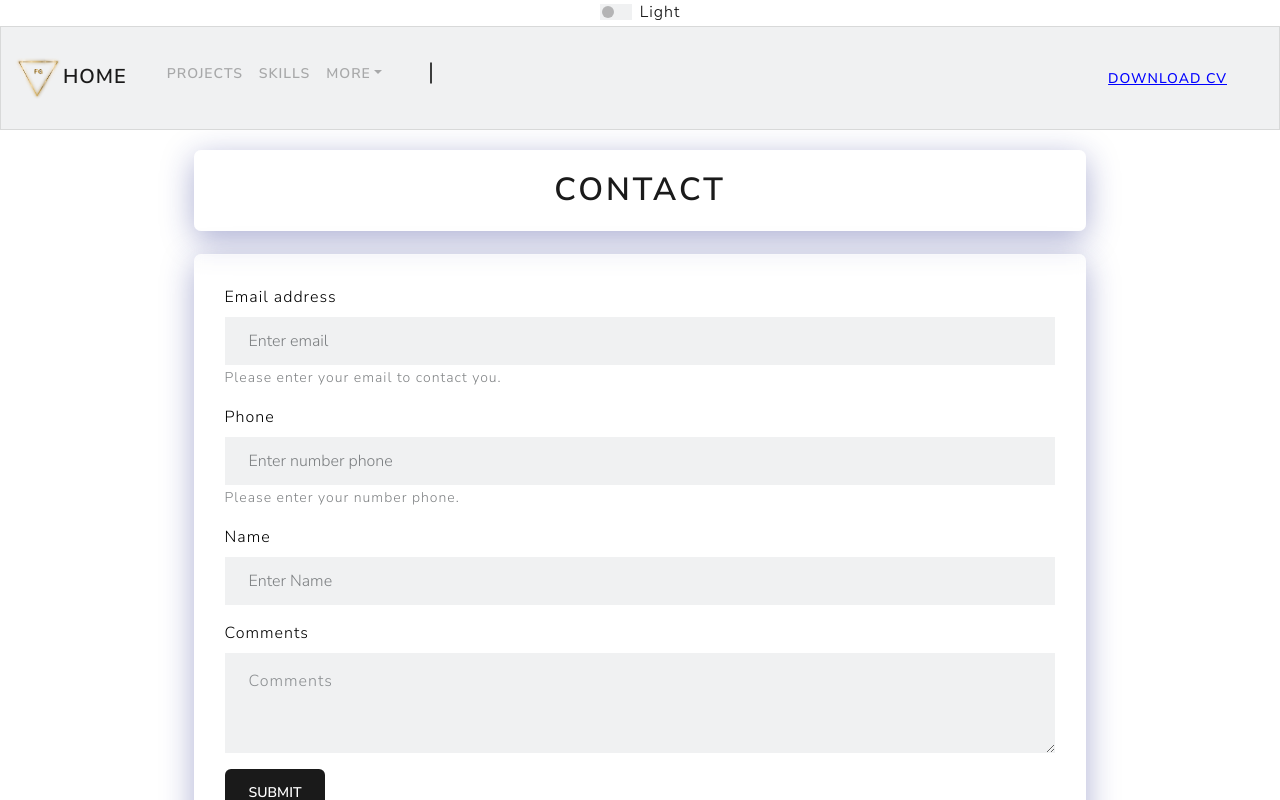
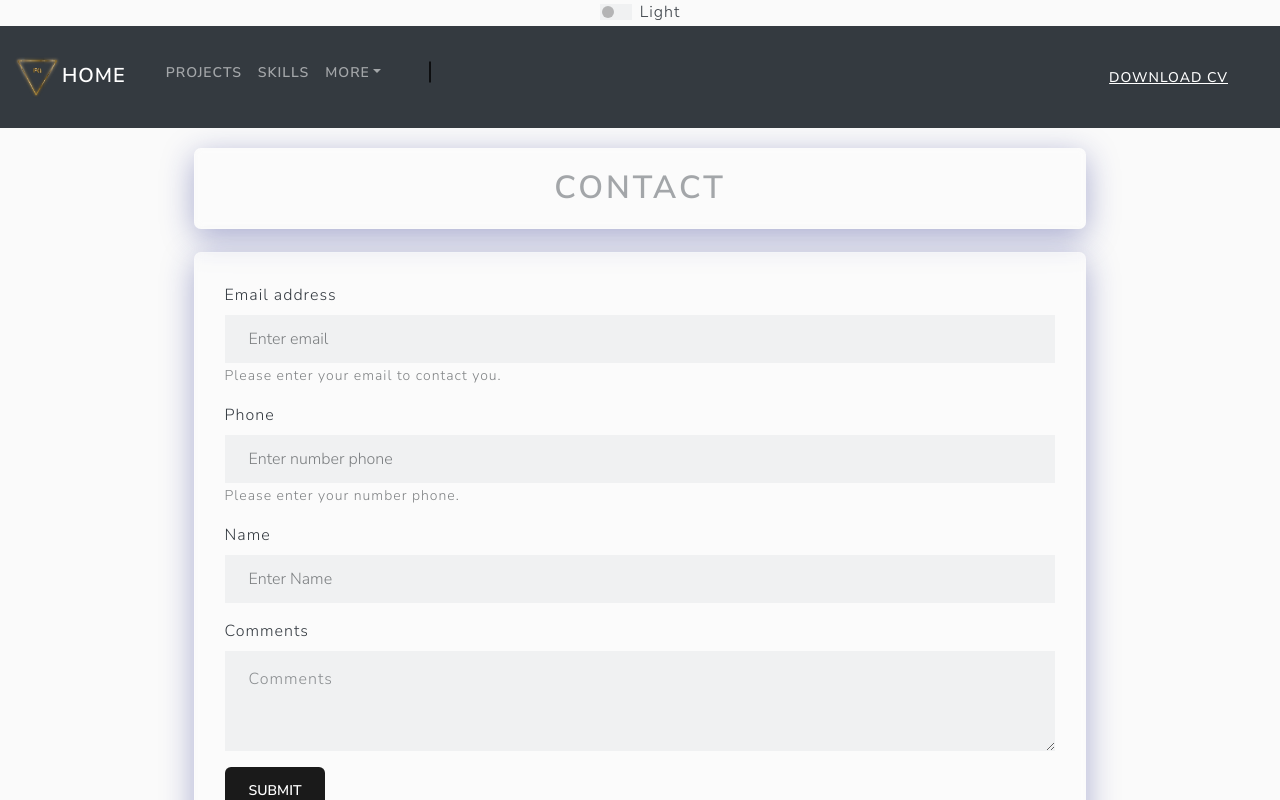
Before and after one commit to fabian1718/portafolio-fabian, a React (Vite) app: page /#/ in a window 1280 px wide. Both pictures are taken after a click on the button "CONTACT". Shown: the top 800 px of the page. Built offline with nearby package versions, Linux system fonts and the light colour scheme.

Commit message:
mode dark v2

```diff
--- a/src/App.jsx
+++ b/src/App.jsx
@@ -15,13 +15,13 @@ import { useState } from 'react'
 function App() {
 
   const themeDefault = {
-    background: "white",
-    color: "black"
+    background: "#FAFAFA",
+    color: "#343A40"
   }
 
   const themeBlack = {
-    background: "black",
-    color: "white"
+    background: "#343A40",
+    color: "#FAFAFA"
   }
 
   const [theme, setTheme] = useState(themeDefault)
@@ -43,8 +43,7 @@ function App() {
   return (
     <HashRouter>
       <div>
-        <div className="App">
-          <Form className='container-btn-theme'>
+           <Form className='container-btn-theme '>
             <Form.Check
                 type="switch"
                 id="custom-switch"
@@ -54,7 +53,6 @@ function App() {
                 onClick= { changeState }
             />
           </Form>
-      </div>
 
         <NavBar />
         <Routes>
--- a/src/components/Footer.jsx
+++ b/src/components/Footer.jsx
@@ -8,7 +8,7 @@ const Footer = () => {
         <div className='footer'>
             <p>copyright©Fabian FullStack</p>
             <p>Phone: +57 3148218808</p>
-            <a href="https://mail.google.com/mail/u/0/#inbox" target="_blank">Email: fagodu5@gmail.com</a>
+            <a style={{color:'blue'}} href="https://mail.google.com/mail/u/0/#inbox" target="_blank">Email: fagodu5@gmail.com</a>
             <a
                 className='linkedin'
                 href='https://www.linkedin.com/public-profile/settings?trk=d_flagship3_profile_self_view_public_profile'
--- a/src/components/NavBar.jsx
+++ b/src/components/NavBar.jsx
@@ -1,3 +1,5 @@
+import { useState } from 'react'
+import Form from 'react-bootstrap/Form';
 import Container from 'react-bootstrap/Container';
 import Nav from 'react-bootstrap/Nav';
 import Navbar from 'react-bootstrap/Navbar';
@@ -8,6 +10,33 @@ import '../styles/Navbar.css'
 import TextAnimate from './TextAnimate';
 
 const submit = () => {
+
+  // const themeDefault = {
+  //   background: "#FAFAFA",
+  //   color: "#343A40"
+  // }
+
+  // const themeBlack = {
+  //   background: "#343A40",
+  //   color: "#FAFAFA"
+  // }
+
+  // const [theme, setTheme] = useState(themeDefault)
+  // const [ isOn, setIsOn ] = useState(false)
+
+  // document.body.style = `background: ${theme.background}`
+  // document.body.style.color = `${theme.color}`;
+
+  // const changeState = () => {
+  //   if (isOn) {
+  //     setTheme(themeDefault);
+  //     setTheme
+  //   }
+  //   else {
+  //     setTheme(themeBlack);
+  //   }
+  // }
+
   swal(
       {
           title:"currículum vitae",
@@ -20,9 +49,9 @@ const submit = () => {
 }
 
 const NavBar = () => {
-
+  // light - dark
   return (
-      <Navbar sticky="top" bg="light" expand="lg">
+      <Navbar sticky="top" bg='dark' variant="dark" expand="lg">
         <Container fluid>
           <Navbar.Brand href="/"><img style={{width:50}} src={logo} alt="" />Home</Navbar.Brand>
           <Navbar.Toggle aria-controls="navbarScroll" />
@@ -44,7 +73,21 @@ const NavBar = () => {
               <Nav.Link href="#" disabled> <TextAnimate /></Nav.Link>
             </Nav>
 
-            <a onClick={submit} className='download-cv-navbar' href='/CvFabianGonzalez.pdf' download>DOWNLOAD CV</a>
+
+
+            <a style={{color:'white'}} onClick={submit} className='download-cv-navbar' href='/CvFabianGonzalez.pdf' download>DOWNLOAD CV</a>
+
+            {/* <Form className='container-btn-theme '>
+              <Form.Check
+                type="switch"
+                id="custom-switch"
+                label={isOn ? "Dark" : "Light" }
+                checked= {isOn}
+                onChange={res => setIsOn(res.target.checked)}
+                onClick= { changeState }
+              />
+            </Form> */}
+
           </Navbar.Collapse>
         </Container>
       </Navbar>
--- a/src/components/TextAnimate.jsx
+++ b/src/components/TextAnimate.jsx
@@ -4,7 +4,7 @@ import '../styles/TextAnimate.css'
 const TextAnimate = () => {
     return (
         <div>
-            <p className="line anim-typewriter text-animate"><b>Fabian gonzalez </b> <span>Full-Stack</span></p>
+            <p className="line anim-typewriter text-animate"><b style={{color:'#A3A6A9'}}>Fabian gonzalez </b> <span>Full-Stack</span></p>
         </div>
     );
 };
--- a/src/pages/ContactMe.jsx
+++ b/src/pages/ContactMe.jsx
@@ -28,7 +28,7 @@ const ContactMe = () => {
 
   return (
     <Container className="conatainer-form">
-      <h1>CONTACT</h1>
+      <h1 style={{color:'#A3A6A9'}}>CONTACT</h1>
     <Form onSubmit={handleSubmit(submit)} className="form">
       <Form.Group className="mb-3" controlId="formBasicEmail">
         <Form.Label>Email address</Form.Label>
--- a/src/pages/Projects.jsx
+++ b/src/pages/Projects.jsx
@@ -10,7 +10,7 @@ const Projects = () => {
             <Container>
 
             <div className="body__page flex">
-                    <h1>Projects</h1>
+                    <h1 style={{color:'#A3A6A9'}}>Projects</h1>
                 <section className="container__card" id='skill'>
                     <div className="card c1">
                         <div className="icon">
--- a/src/pages/Skills.jsx
+++ b/src/pages/Skills.jsx
@@ -5,7 +5,7 @@ import Skill from '../components/Skill';
 const Skills = () => {
     return (
         <div className='coantainer-skills'>
-            <h1>Skills</h1>
+            <h1 style={{color:'#A3A6A9'}}>Skills</h1>
             <Skill />
         </div>
     );
--- a/src/styles/App.css
+++ b/src/styles/App.css
@@ -2,3 +2,11 @@
     display: flex;
     justify-content:center;
 }
+
+.change-bg{
+    background: red;
+}
+
+#custom-switch:hover{
+    cursor: pointer;
+}
--- a/src/styles/Footer.css
+++ b/src/styles/Footer.css
@@ -5,7 +5,7 @@
     align-items: center;
     padding: 10px;
     width: 99%;
-    border-top: solid 1px #eee;
+    border-top: solid 1px #A3A6A9;
 }
 
 .footer button {
--- a/src/styles/Project.css
+++ b/src/styles/Project.css
@@ -10,7 +10,7 @@
     margin-top: 30px;
 }
 
-.container-projects h1{
+/* .container-projects h1{
         background: rgba(255, 254, 254, 0.25);
         box-shadow: 0 8px 32px 0 rgba( 31, 38, 135, 0.37 );
         backdrop-filter: blur( 4px );
@@ -24,4 +24,4 @@
         -o-border-radius: 7px;
         width: 60%;
         text-align: center;
-}
+} */
--- a/src/styles/Skill.css
+++ b/src/styles/Skill.css
@@ -187,7 +187,7 @@
     margin-top: 30px;
 }
 
-.coantainer-skills h1{
+/* .coantainer-skills h1{
 
     background: rgba(255, 254, 254, 0.25);
     box-shadow: 0 8px 32px 0 rgba( 31, 38, 135, 0.37 );
@@ -202,4 +202,4 @@
     -o-border-radius: 7px;
     width: 60%;
     text-align: center;
-}
+} */
```
Lines whose indentation alone changed are shown as unchanged.
